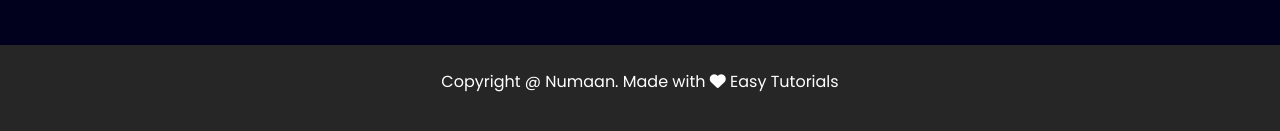
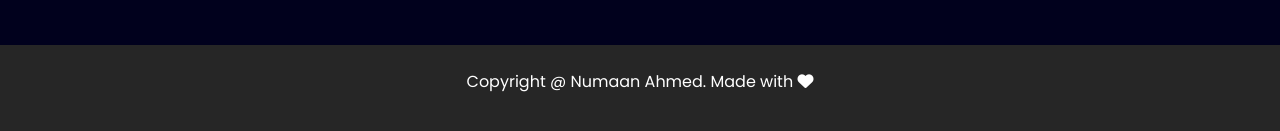
Before and after one commit to numaanahmed3110/na_portfolio, a plain HTML site: page index.html in a window 1280 px wide. Shown: the part 3384-3515 px from the top of the page. Drawn offline with nearby package versions, Linux system fonts and the light colour scheme.

Commit message:
Update index.html

```diff
--- a/index.html
+++ b/index.html
@@ -176,7 +176,7 @@
       </div>
     </div>
     <div class="copyright" !important>
-      <p>Copyright @ Numaan. Made with <i class="fas fa-heart"></i> Easy Tutorials</p>
+      <p>Copyright @ Numaan Ahmed. Made with <i class="fas fa-heart"></i></p>
     </div>
     <script src="https://unpkg.com/typed.js@2.0.16/dist/typed.umd.js"></script>
     <script>
```
